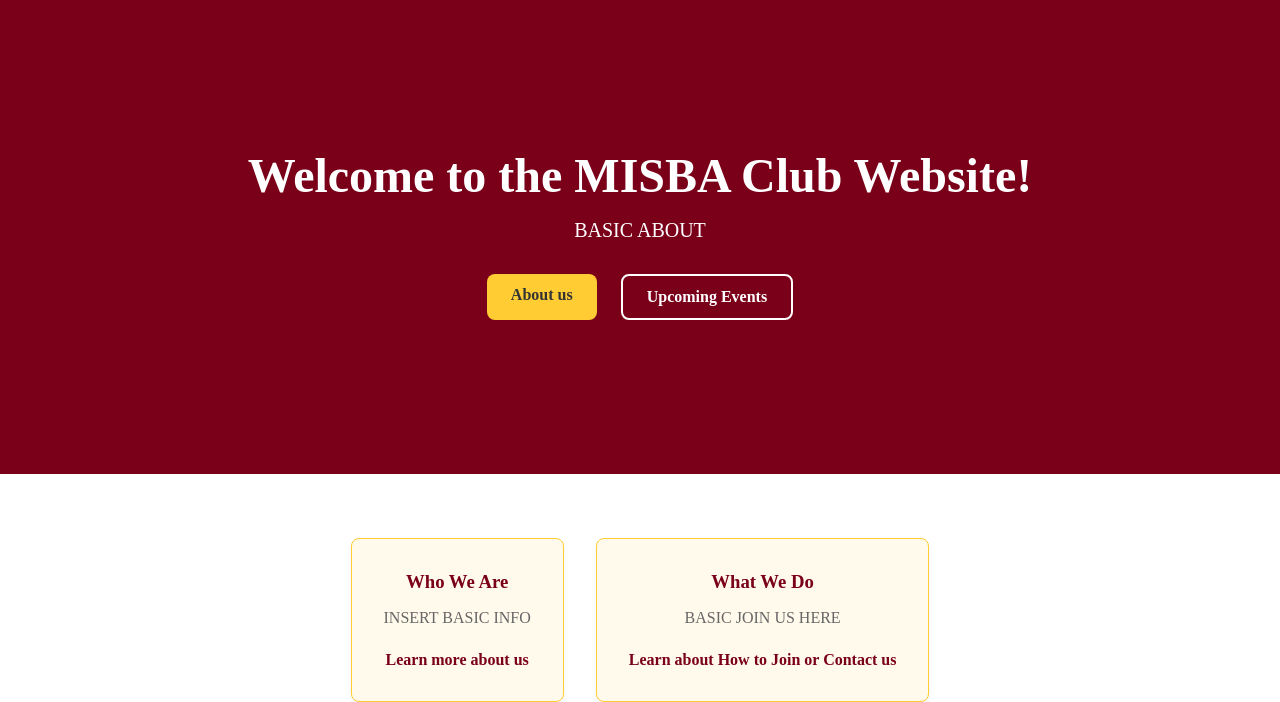
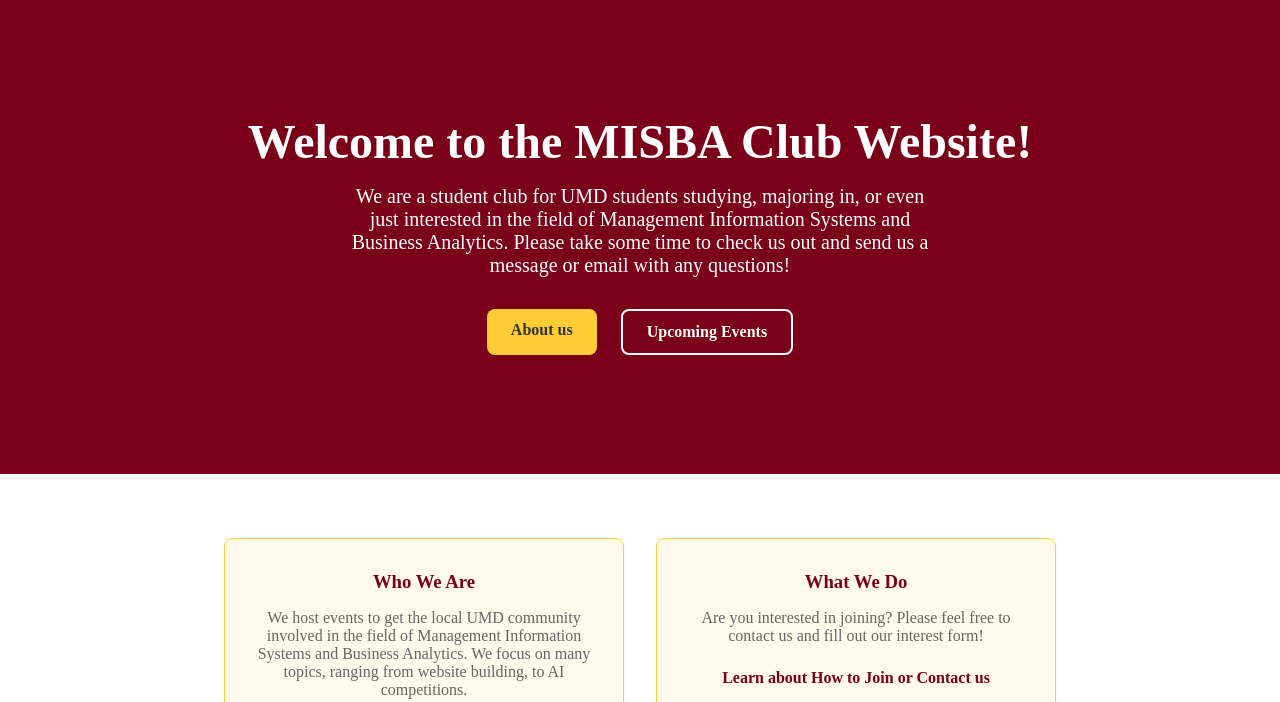
Before and after one commit to elikessler0113-creator/Phase2, a plain HTML site: page index.html in a window 1280 px wide. Shown: the part 98-800 px from the top of the page. Drawn offline with Linux system fonts and the light colour scheme.

Commit message:
Update index.html

```diff
--- a/index.html
+++ b/index.html
@@ -29,7 +29,7 @@
     <section class="hero">
       <div class="hero-content">
         <h1>Welcome to the MISBA Club Website!</h1>
-        <p>BASIC ABOUT</p>
+        <p>We are a student club for UMD students studying, majoring in, or even just interested in the field of Management Information Systems and Business Analytics. Please take some time to check us out and send us a message or email with any questions!</p>
 
         <div class="hero-buttons">
           <a href="About" class="btn btn-primary">About us</a>
@@ -41,12 +41,12 @@
     <section class="quick-summary">
       <div class="summary-card">
         <h3>Who We Are</h3>
-        <p> INSERT BASIC INFO</p>
+        <p> We host events to get the local UMD community involved in the field of Management Information Systems and Business Analytics. We focus on many topics, ranging from website building, to AI competitions.</p>
         <a href="about">Learn more about us</a>
       </div>
       <div class="summary-card">
         <h3>What We Do</h3>
-          <p>BASIC JOIN US HERE</p>
+          <p>Are you interested in joining? Please feel free to contact us and fill out our interest form!</p>
         <a href="contact" target="_blank">Learn about How to Join or Contact us</a>
       </div>
     </section>
```
